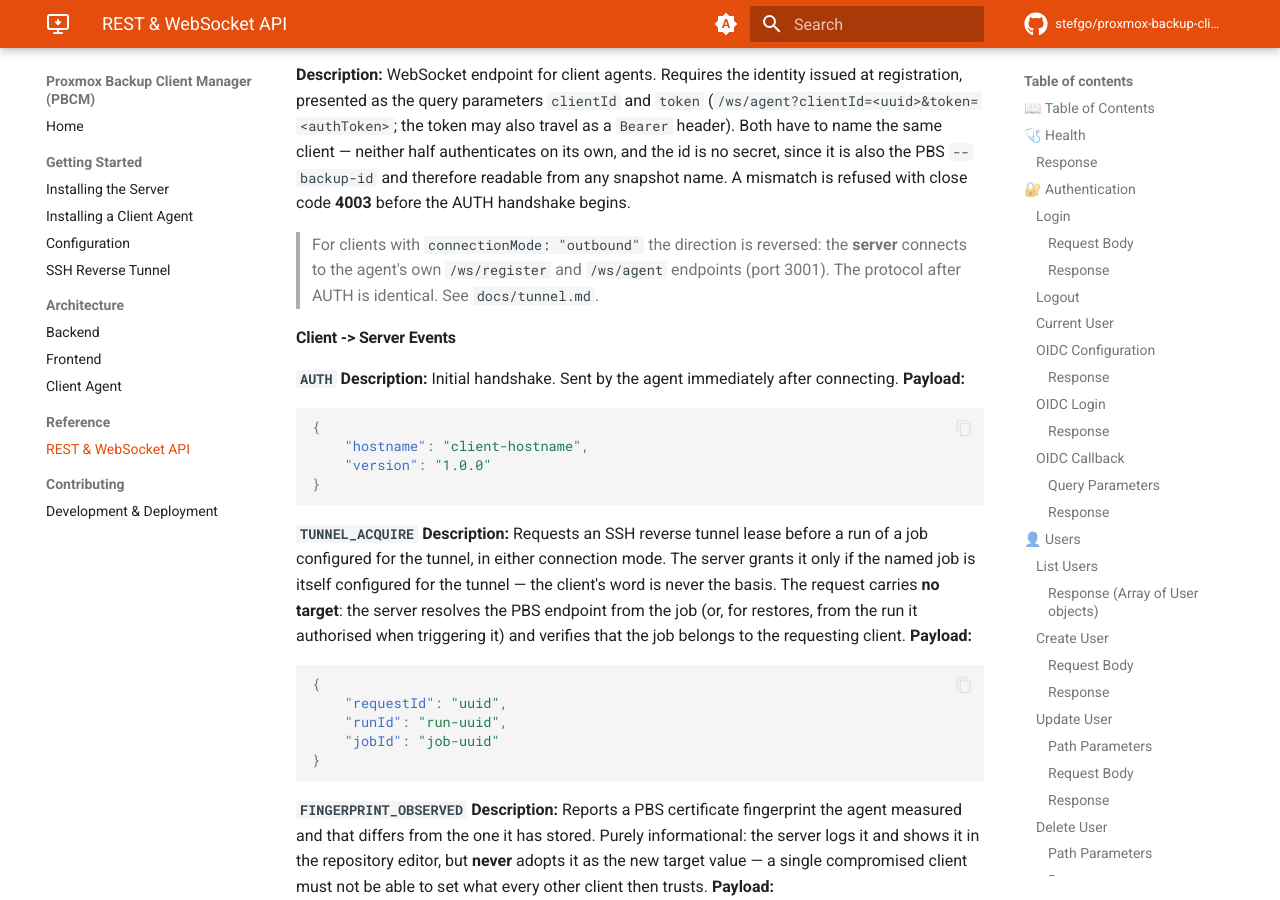
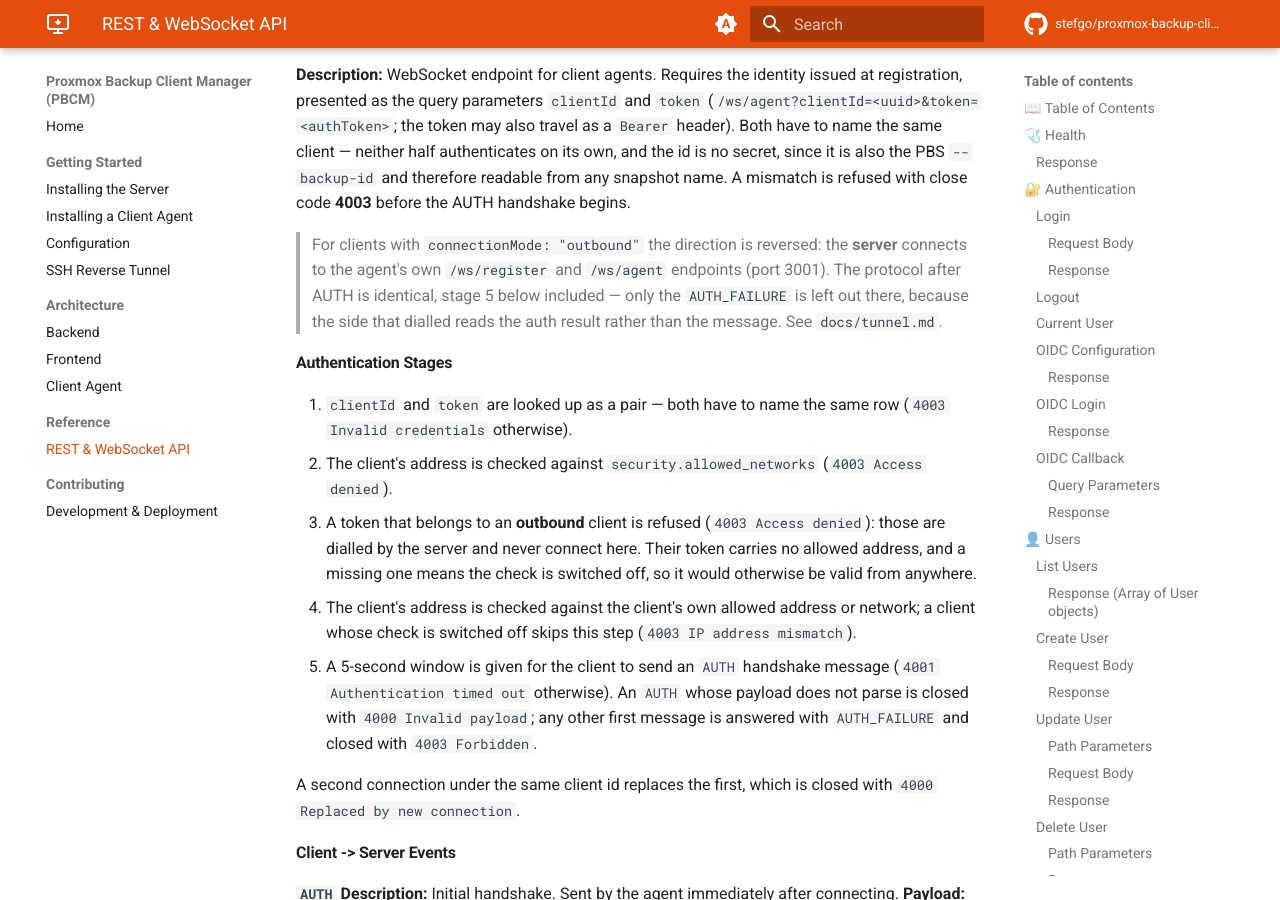
Before and after one commit to stefgo/proxmox-backup-client-manager, an MkDocs documentation site: the page built from docs/api.md, in a window 1280 px wide and 900 px high, scrolled down 35044 px. Built offline with MkDocs 1.6.1 and Material for MkDocs 9.7.7, drawn with Linux system fonts in a browser that asks for light colours; comment, search, counter and statistics services are not loaded.

Commit message:
docs: Document the agent handshake and its session
The API page described the dashboard handshake but never the agent one, so the
stages a connection passes before it is let in were undocumented — including the
two that changed with the refusals on both agent routes. Agent Connection now
carries an Authentication Stages list in the same form the sibling repos use,
and the note on the reversed direction says the same first-message rule applies
there, only without the AUTH_FAILURE.

The backend page gains a row for AgentSession.ts, and the request-correlation
note names routeAgentMessage: handleAgentMessage existed as the name both
handshakes called and is gone.

Co-Authored-By: Claude Opus 5 <noreply@anthropic.com>

```diff
--- a/docs/api.md
+++ b/docs/api.md
@@ -1479,7 +1479,29 @@ the AUTH handshake begins.
 
 > For clients with `connectionMode: "outbound"` the direction is reversed: the **server**
 > connects to the agent's own `/ws/register` and `/ws/agent` endpoints (port 3001). The
-> protocol after AUTH is identical. See `docs/tunnel.md`.
+> protocol after AUTH is identical, stage 5 below included — only the `AUTH_FAILURE` is
+> left out there, because the side that dialled reads the auth result rather than the
+> message. See `docs/tunnel.md`.
+
+#### Authentication Stages
+
+1. `clientId` and `token` are looked up as a pair — both have to name the same row
+   (`4003 Invalid credentials` otherwise).
+2. The client's address is checked against `security.allowed_networks`
+   (`4003 Access denied`).
+3. A token that belongs to an **outbound** client is refused (`4003 Access denied`): those
+   are dialled by the server and never connect here. Their token carries no allowed
+   address, and a missing one means the check is switched off, so it would otherwise be
+   valid from anywhere.
+4. The client's address is checked against the client's own allowed address or network; a
+   client whose check is switched off skips this step (`4003 IP address mismatch`).
+5. A 5-second window is given for the client to send an `AUTH` handshake message
+   (`4001 Authentication timed out` otherwise). An `AUTH` whose payload does not parse is
+   closed with `4000 Invalid payload`; any other first message is answered with
+   `AUTH_FAILURE` and closed with `4003 Forbidden`.
+
+A second connection under the same client id replaces the first, which is closed with
+`4000 Replaced by new connection`.
 
 #### Client -> Server Events
 
```
Also changed, not shown: docs/backend.md (+2 -1 lines).
